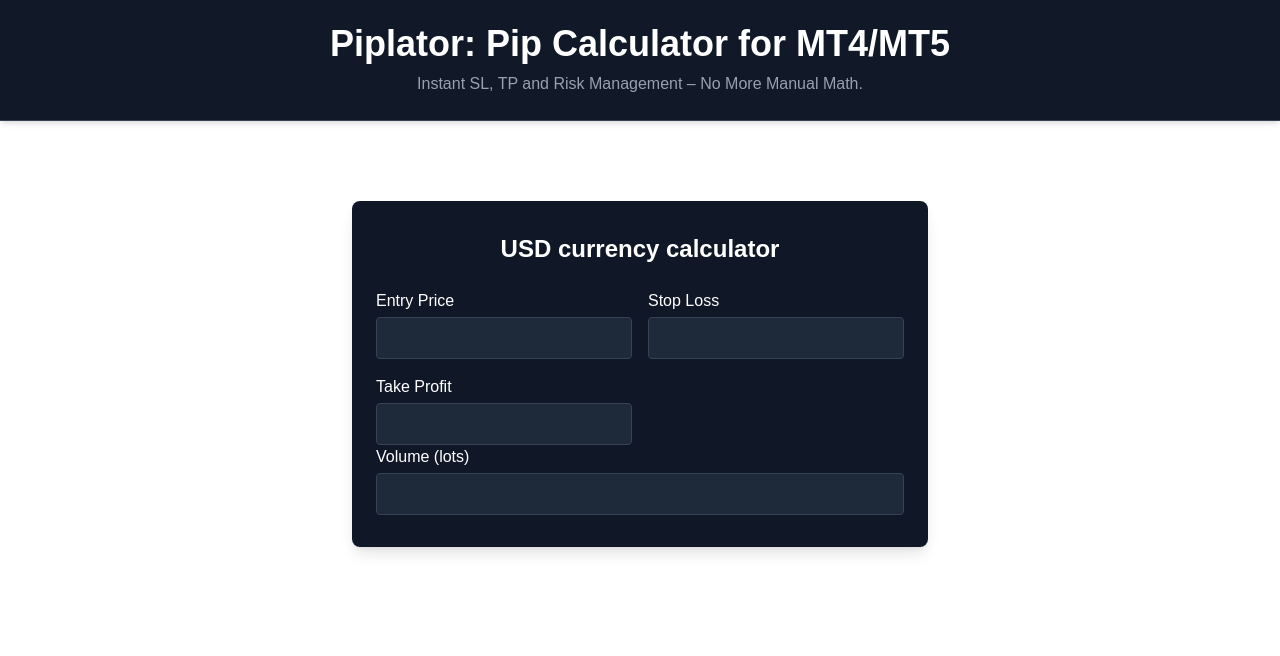
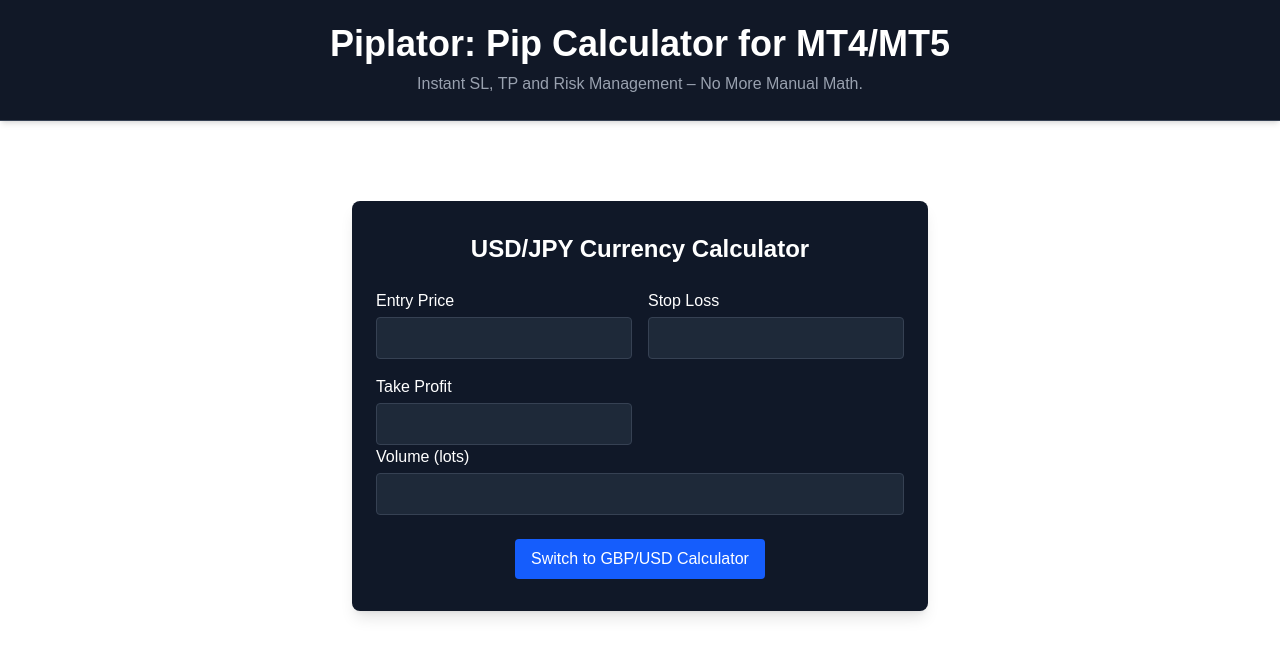
Before and after one commit to Nihilus888/piplator, a Next.js app: page / in a window 1280 px wide. Shown: the top 656 px of the page. Built offline with nearby package versions, Linux system fonts and the light colour scheme.

Commit message:
add toggle option between pairs like USD/JPY

```diff
--- a/src/components/Main.tsx
+++ b/src/components/Main.tsx
@@ -6,9 +6,10 @@
   const [stopLoss, setStopLoss] = useState<number | ''>('');
   const [takeProfit, setTakeProfit] = useState<number | ''>('');
   const [volume, setVolume] = useState<number | ''>('');
+  const [isUSDJPY, setIsUSDJPY] = useState<boolean>(true); // Track if it's USD/JPY or other pair
 
-  // Approximate pip value for GBP/USD (for 1 standard lot)
-  const pipValue = 10; // USD per pip for 1 standard lot
+  // Pip value and pip calculation logic for EUR/USD and USD/JPY
+  const pipValue = entryPrice ? (isUSDJPY ? 1000 / entryPrice : 10) : 0; // USD/JPY or EUR/USD pip value
 
   const calculate = () => {
     if (entryPrice === '' || stopLoss === '' || takeProfit === '' || volume === '') return null;
@@ -16,10 +17,10 @@
     // Convert volume (lots) to number
     const volumeValue = Number(volume);
 
-    // Calculate the pips difference (Risk and Reward)
-    const riskPips = Math.abs(entryPrice - stopLoss) / 0.0001;
-    const rewardPips = Math.abs(entryPrice - takeProfit) / 0.0001;
-
+    // Calculate pips difference (Risk and Reward)
+    const pipSize = isUSDJPY ? 0.01 : 0.0001; // USD/JPY uses 0.01, others like EUR/USD use 0.0001
+    const riskPips = Math.abs(entryPrice - stopLoss) / pipSize;
+    const rewardPips = Math.abs(entryPrice - takeProfit) / pipSize;
 
     // Calculate dollar amounts for risk and reward, scaled by the volume
     const riskAmount = riskPips * pipValue * volumeValue;  // Scale by volume (lot size)
@@ -39,7 +40,7 @@
 
   return (
     <main className="max-w-xl mx-auto px-6 py-8 bg-gray-900 rounded-lg shadow-lg text-white mt-20">
-      <h2 className="text-2xl font-bold mb-6 text-center">USD currency calculator</h2>
+      <h2 className="text-2xl font-bold mb-6 text-center">{isUSDJPY ? 'USD/JPY Currency Calculator' : 'GBP/USD Currency Calculator'}</h2>
 
       <div className="grid grid-cols-2 gap-4">
         {/* Entry Price */}
@@ -47,7 +48,7 @@
           Entry Price
           <input
             type="number"
-            step="0.0001"
+            step={isUSDJPY ? "0.01" : "0.0001"}
             value={entryPrice}
             onChange={(e) => setEntryPrice(e.target.value === '' ? '' : Number(e.target.value))}
             className="mt-1 p-2 rounded bg-gray-800 text-white border border-gray-700"
@@ -59,7 +60,7 @@
           Stop Loss
           <input
             type="number"
-            step="0.0001"
+            step={isUSDJPY ? "0.01" : "0.0001"}
             value={stopLoss}
             onChange={(e) => setStopLoss(e.target.value === '' ? '' : Number(e.target.value))}
             className="mt-1 p-2 rounded bg-gray-800 text-white border border-gray-700"
@@ -71,7 +72,7 @@
           Take Profit
           <input
             type="number"
-            step="0.0001"
+            step={isUSDJPY ? "0.01" : "0.0001"}
             value={takeProfit}
             onChange={(e) => setTakeProfit(e.target.value === '' ? '' : Number(e.target.value))}
             className="mt-1 p-2 rounded bg-gray-800 text-white border border-gray-700"
@@ -91,6 +92,16 @@
         />
       </label>
 
+      {/* Toggle Button */}
+      <div className="mt-6 text-center">
+        <button
+          onClick={() => setIsUSDJPY(!isUSDJPY)}
+          className="px-4 py-2 bg-blue-600 text-white rounded"
+        >
+          Switch to {isUSDJPY ? 'GBP/USD' : 'USD/JPY'} Calculator
+        </button>
+      </div>
+
       {results && (
         <div className="mt-6 text-center">
           <p>📉 Risk: <strong>${results.riskAmount.toFixed(2)}</strong></p>
```
